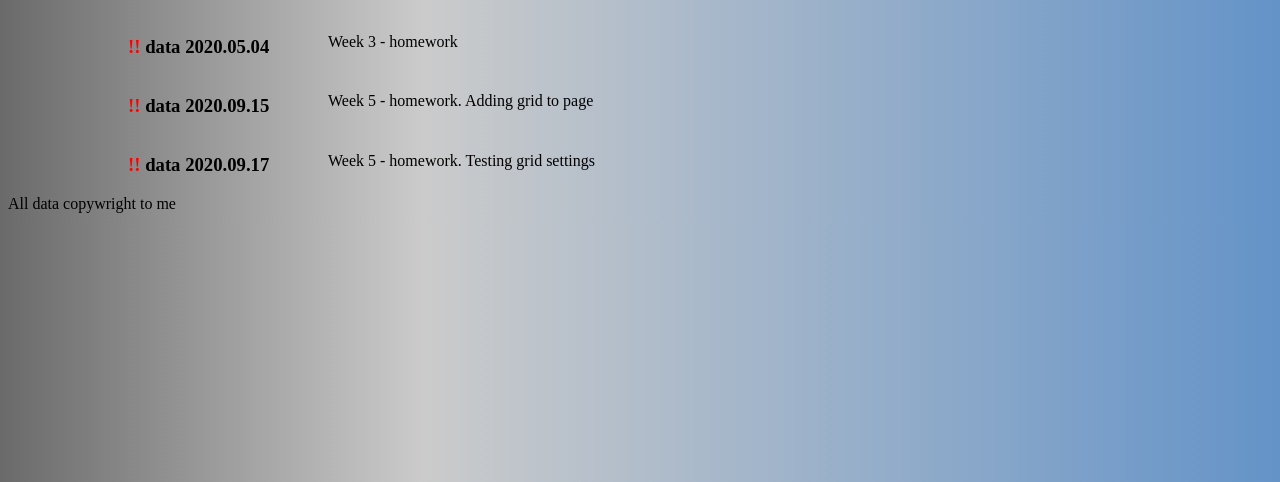
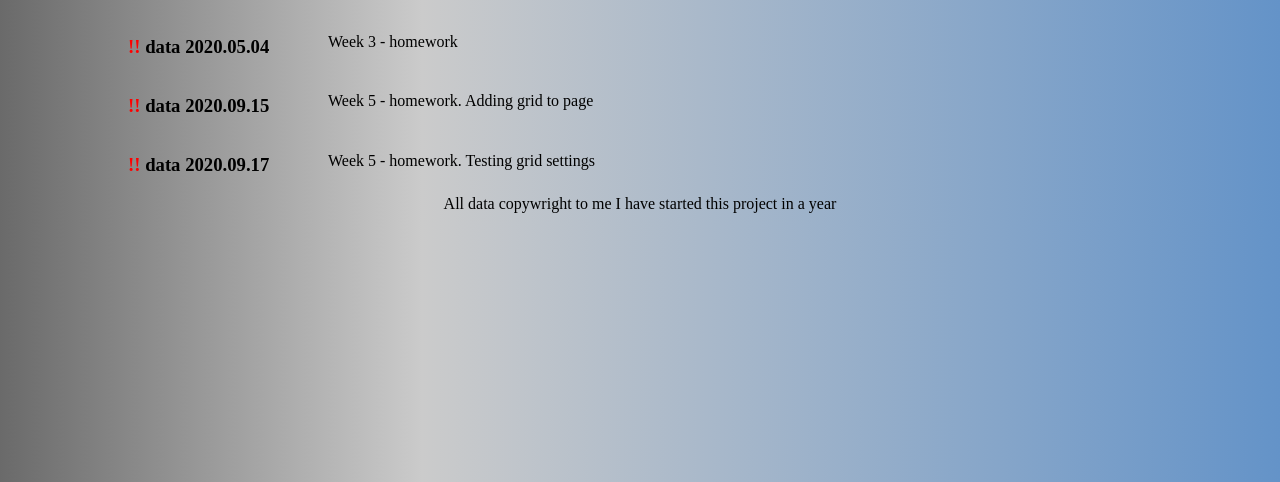
Before and after one commit to cammell/webpack-starter, a website built with webpack: page src/pages/wtf-css.html in a window 1280 px wide. Shown: the part 318-800 px from the top of the page. Built offline with nearby package versions, Linux system fonts and the light colour scheme.

Commit message:
added footer to all pages, footer styled

```diff
--- a/src/pages/wtf-css.html
+++ b/src/pages/wtf-css.html
@@ -39,7 +39,11 @@
 
 
     </main>
-    <footer>All data copywright to me</footer>
-    <!-- <script src="../src/js/main.js"></script> -->
+    <footer class="footer">All data copywright to me </footer>
+    <script>
+      window.addEventListener('DOMContentLoaded', function() {
+        addMoment();
+      }, false);
+    </script>
 </body>
 </html>
--- a/src/scss/main.scss
+++ b/src/scss/main.scss
@@ -23,7 +23,10 @@ body {
             float: right;
           }
   }
-
+  .footer {
+    display: flex;
+    justify-content: center;
+  }
   header {
     min-height: 60px;
   }
```
Also changed, not shown: src/pages/web-camp.html (+6 -2 lines), src/pages/wtf-html.html (+6 -2 lines).
